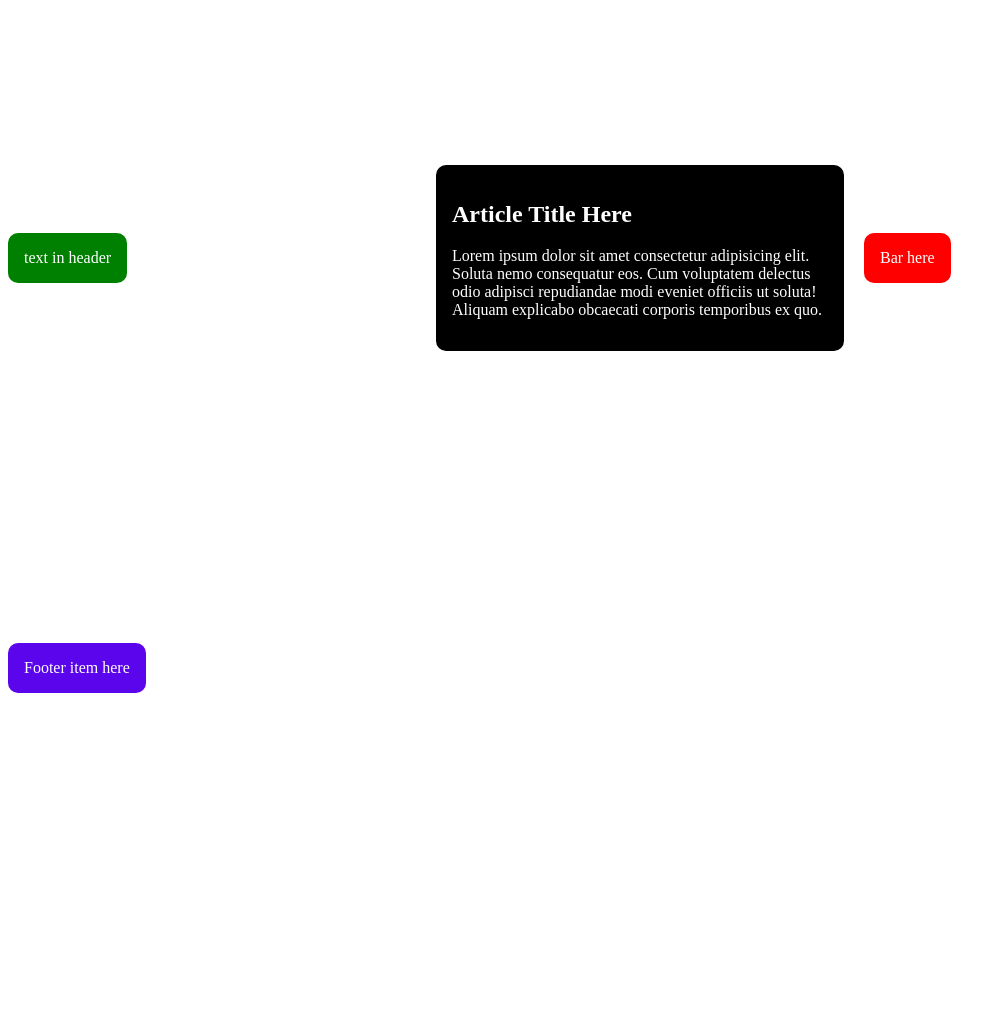
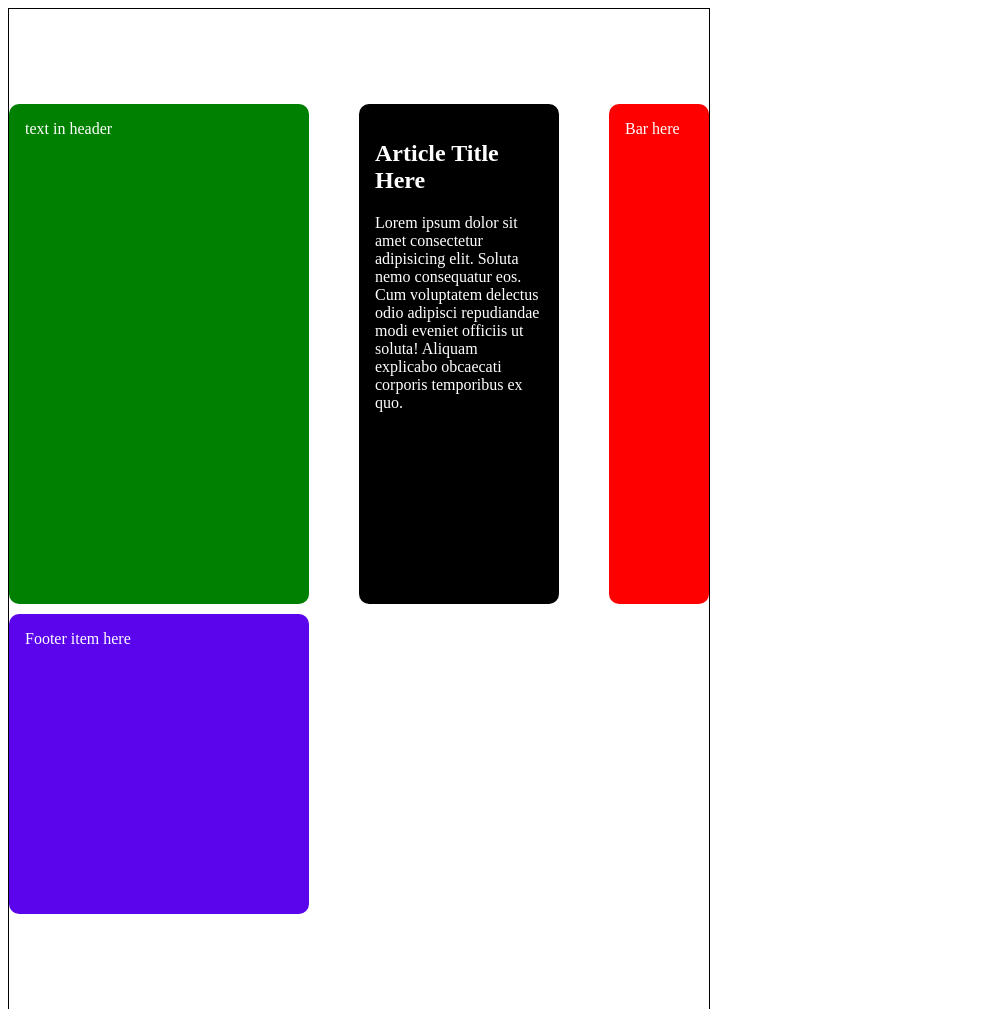
Before and after one commit to Bach1685/grid, a website built with webpack: page src/index.html in a window 1280 px wide. Shown: the top 1009 px of the page, without its empty margins (0-1006 px from the left). Before the commit the page ends 826 px from the top, so only its background shows below. Built offline with nearby package versions, Linux system fonts and the light colour scheme.

Commit message:
centered vertically

```diff
--- a/src/styles.css
+++ b/src/styles.css
@@ -3,10 +3,15 @@ body {
 }
 
 .container {
+  width: 700px;
+  height: 1000px;
   display: grid;
   gap: 10px 20px;
-  grid-template: 500px 300px / 1fr 1fr 1fr;
-  place-items: center start;
+  border: 1px solid black;
+  grid-template: 500px 300px / 300px 200px 100px;
+  /* place-items: center start; */
+  justify-content: space-between;
+  align-content: center;
 }
 
 .container > * {
```
Also changed, not shown: 1 other file.
